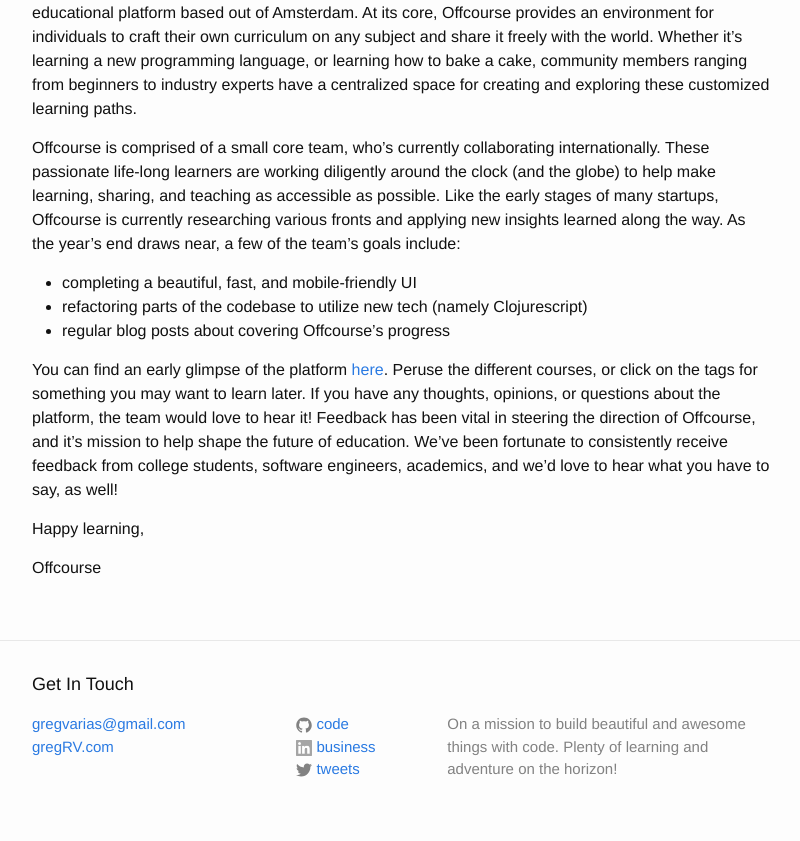
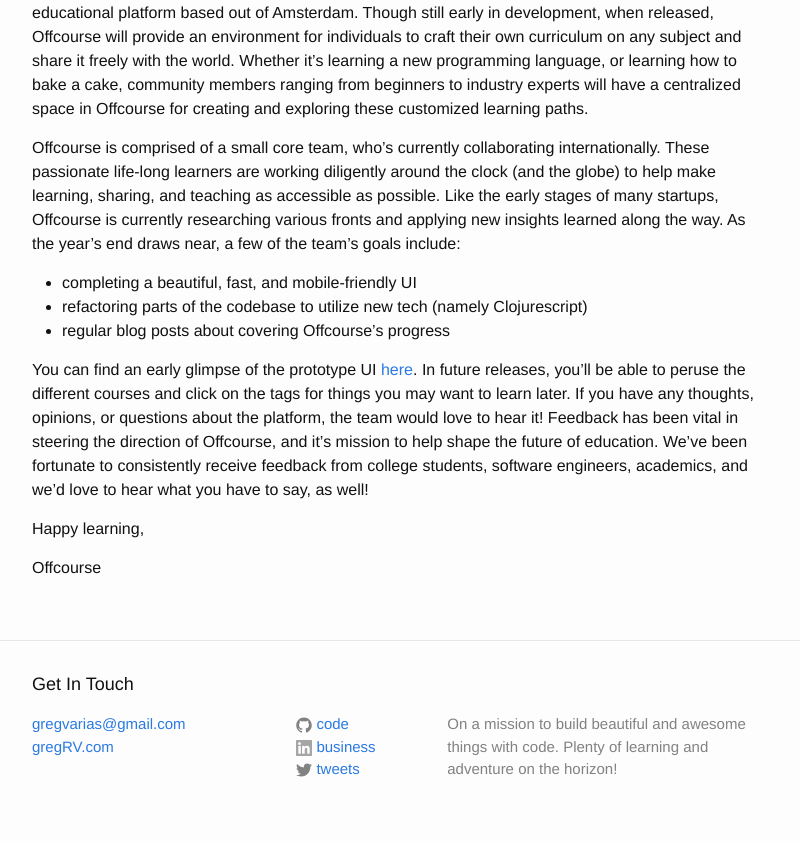
Before and after one commit to gregRV/eqex, a Jekyll site: the page built from _posts/2015-11-29-learn-teach-repeat-joining-the-offcourse-team.md, in a window 1280 px wide. Shown: the part 580-1421 px from the top of the page, without its empty margins (238-1038 px from the left). Built offline with Jekyll 4.4.1, drawn with Linux system fonts in a browser that asks for light colours; some of the changed text lies outside the part shown.

Commit message:
Update 'Learn, Teach, Repeat' post based on Offcourse team feedback.

```diff
--- a/_posts/2015-11-29-learn-teach-repeat-joining-the-offcourse-team.md
+++ b/_posts/2015-11-29-learn-teach-repeat-joining-the-offcourse-team.md
@@ -9,7 +9,7 @@ published: True
 
 ![Offcourse Living Room]({{ site.baseurl }}/assets/images/offcourse-livingroom.jpg)
 
-This past Summer I had the opportunity to meet and join the team behind [Offcourse](https://offcourse-nightly.herokuapp.com/)- an open source educational platform based out of Amsterdam. At its core, Offcourse provides an environment for individuals to craft their own curriculum on any subject and share it freely with the world. Whether it's learning a new programming language, or learning how to bake a cake, community members ranging from beginners to industry experts have a centralized space for creating and exploring these customized learning paths.
+This past Summer I had the opportunity to meet and join the team behind [Offcourse](https://offcourse-nightly.herokuapp.com/)- an open source educational platform based out of Amsterdam. Though still early in development, when released, Offcourse will provide an environment for individuals to craft their own curriculum on any subject and share it freely with the world. Whether it's learning a new programming language, or learning how to bake a cake, community members ranging from beginners to industry experts will have a centralized space in Offcourse for creating and exploring these customized learning paths.
 
 Offcourse is comprised of a small core team, who's currently collaborating internationally. These passionate life-long learners are working diligently around the clock (and the globe) to help make learning, sharing, and teaching as accessible as possible. Like the early stages of many startups, Offcourse is currently researching various fronts and applying new insights learned along the way. As the year's end draws near, a few of the team's goals include:
 
@@ -17,7 +17,7 @@ Offcourse is comprised of a small core team, who's currently collaborating inter
 - refactoring parts of the codebase to utilize new tech (namely Clojurescript)
 - regular blog posts about covering Offcourse's progress
 
-You can find an early glimpse of the platform [here](https://offcourse-nightly.herokuapp.com/featured). Peruse the different courses, or click on the tags for something you may want to learn later. If you have any thoughts, opinions, or questions about the platform, the team would love to hear it! Feedback has been vital in steering the direction of Offcourse, and it's mission to help shape the future of education. We've been fortunate to consistently receive feedback from college students, software engineers, academics, and we'd love to hear what you have to say, as well!
+You can find an early glimpse of the prototype UI [here](https://offcourse-nightly.herokuapp.com/featured). In future releases, you'll be able to peruse the different courses and click on the tags for things you may want to learn later. If you have any thoughts, opinions, or questions about the platform, the team would love to hear it! Feedback has been vital in steering the direction of Offcourse, and it's mission to help shape the future of education. We've been fortunate to consistently receive feedback from college students, software engineers, academics, and we'd love to hear what you have to say, as well!
 
 Happy learning,
 
```
